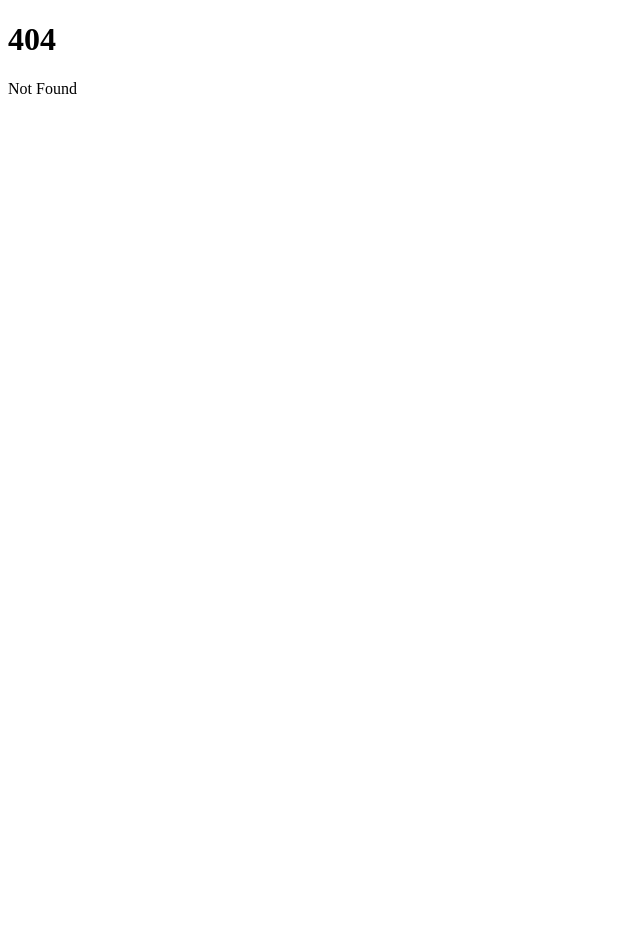
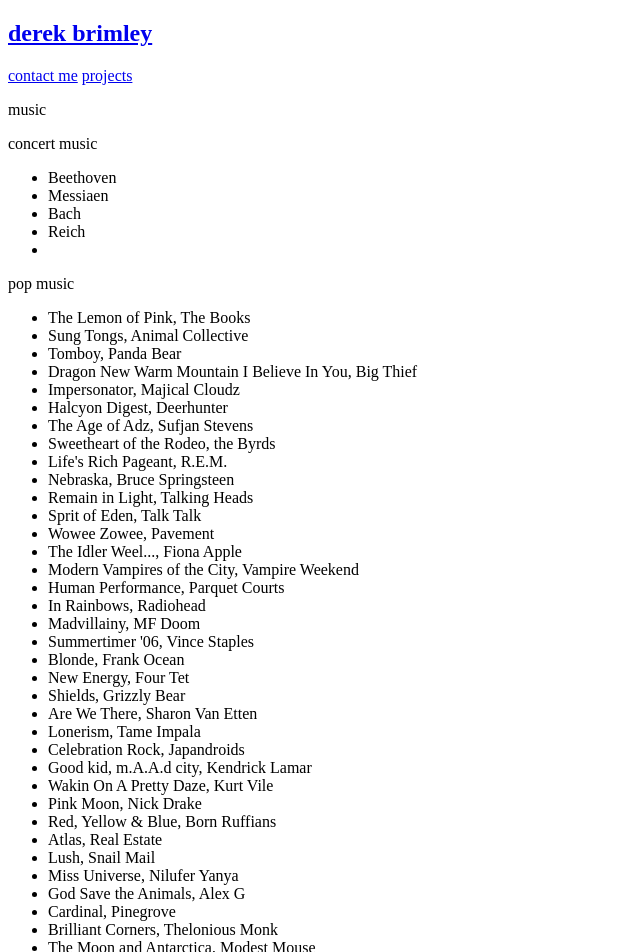
Before and after one commit to derekbrimley/personal-site, a SvelteKit app: page /favorites in a window 1280 px wide. Before the commit this address had no page. Shown: the top 952 px of the page, without its empty margins (0-640 px from the left). Before the commit the page ends 800 px from the top, so only its background shows below. Built offline with nearby package versions, Linux system fonts and the light colour scheme.

Commit message:
updated structure

```diff
--- /dev/null
+++ b/src/error.html
@@ -0,0 +1 @@
+<h2>Sorry, this is embarrassing, so sorry, haha</h2>
--- /dev/null
+++ b/src/routes/Header.svelte
@@ -0,0 +1,6 @@
+<nav>
+    <h1><a href="/">derek brimley</a></h1>
+    <a href="/contact-me">contact me</a>
+    <a href="/projects">projects</a>
+    <!-- <a href="/favorites">favorites</a> -->
+</nav>
--- /dev/null
+++ b/src/routes/favorites/+page.svelte
@@ -0,0 +1,66 @@
+<script>
+    import Header from '../Header.svelte';
+</script>
+<Header />
+<p>music</p>
+<p>concert music</p>
+<ul>
+    <li>Beethoven</li>
+    <li>Messiaen</li>
+    <li>Bach</li>
+    <li>Reich</li>
+    <li></li>
+</ul>
+<p>pop music</p>
+<ul>
+    <li>The Lemon of Pink, The Books</li>
+    <li>Sung Tongs, Animal Collective</li>
+    <li>Tomboy, Panda Bear</li>
+    <li>Dragon New Warm Mountain I Believe In You, Big Thief</li>
+    <li>Impersonator, Majical Cloudz</li>
+    <li>Halcyon Digest, Deerhunter</li>
+    <li>The Age of Adz, Sufjan Stevens</li>
+    <li>Sweetheart of the Rodeo, the Byrds</li>
+    <li>Life's Rich Pageant, R.E.M.</li>
+    <li>Nebraska, Bruce Springsteen</li>
+    <li>Remain in Light, Talking Heads</li>
+    <li>Sprit of Eden, Talk Talk</li>
+    <li>Wowee Zowee, Pavement</li>
+    <li>The Idler Weel..., Fiona Apple</li>
+    <li>Modern Vampires of the City, Vampire Weekend</li>
+    <li>Human Performance, Parquet Courts</li>
+    <li>In Rainbows, Radiohead</li>
+    <li>Madvillainy, MF Doom</li>
+    <li>Summertimer '06, Vince Staples</li>
+    <li>Blonde, Frank Ocean</li>
+    <li>New Energy, Four Tet</li>
+    <li>Shields, Grizzly Bear</li>
+    <li>Are We There, Sharon Van Etten</li>
+    <li>Lonerism, Tame Impala</li>
+    <li>Celebration Rock, Japandroids</li>
+    <li>Good kid, m.A.A.d city, Kendrick Lamar</li>
+    <li>Wakin On A Pretty Daze, Kurt Vile</li>
+    <li>Pink Moon, Nick Drake</li>
+    <li>Red, Yellow & Blue, Born Ruffians</li>
+    <li>Atlas, Real Estate</li>
+    <li>Lush, Snail Mail</li>
+    <li>Miss Universe, Nilufer Yanya</li>
+    <li>God Save the Animals, Alex G</li>
+    <li>Cardinal, Pinegrove</li>
+    <li>Brilliant Corners, Thelonious Monk</li>
+    <li>The Moon and Antarctica, Modest Mouse</li>
+    <li>Ants From Up There, Black Country, New Road</li>
+    <li>Yeezus, Kanye West</li>
+    Wire
+    Gang of Four
+    replacements
+    a love supreme, John Coltrane
+    return to forever, CHick Corea
+    The Complete Village Vanguard Recordings, Bill Evans Trio
+    Journey in Satchidananda, Alice Coltrane
+    Suite for Max Brown (?), Jeff Parker
+
+</ul>
+<p>books</p>
+<p>movies</p>
+<p>quotes</p>
--- a/src/routes/test.svelte
+++ /dev/null
@@ -1 +0,0 @@
-<h1>test page</h1>
```
Also changed, not shown: src/routes/+page.svelte (+5 -8 lines), src/routes/contact-me/+page.svelte (added, +12 -0 lines), src/routes/projects/+page.svelte (added, +25 -0 lines), src/lib/images/interview_custom_gpt.png (added), src/lib/images/limerick_game_homepage.png (added).
